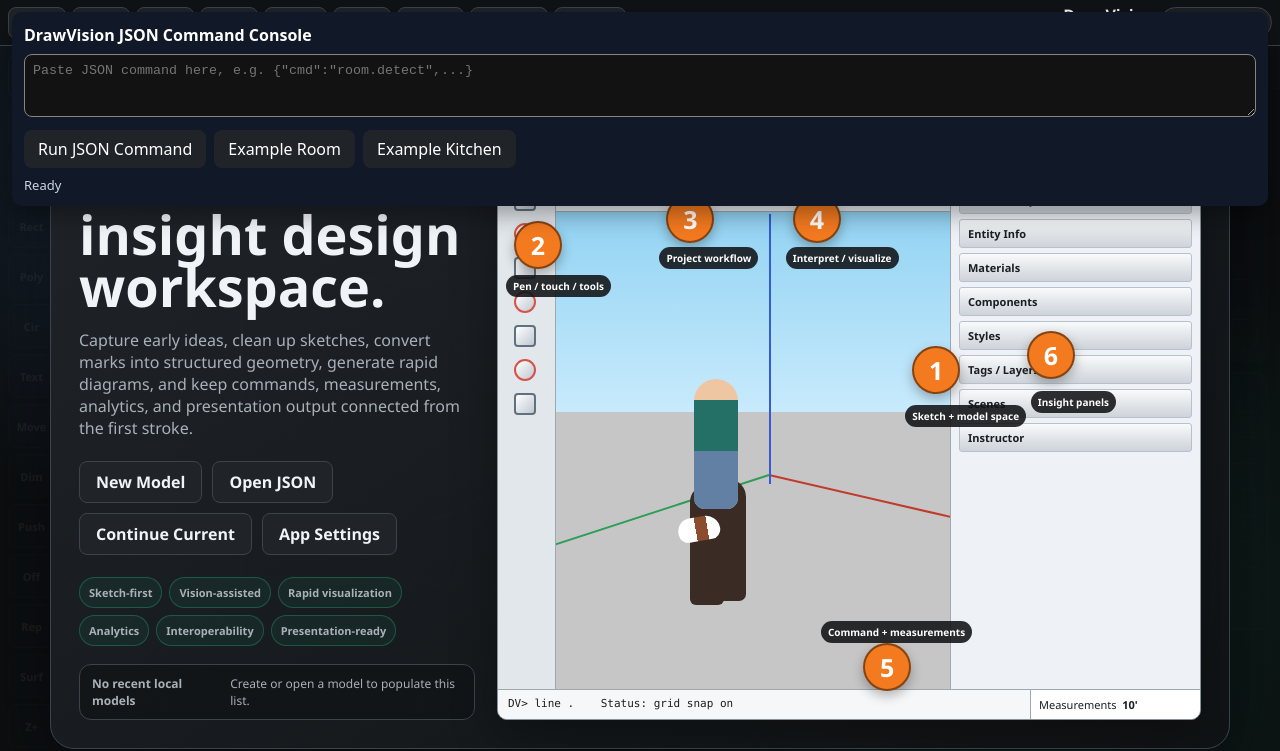
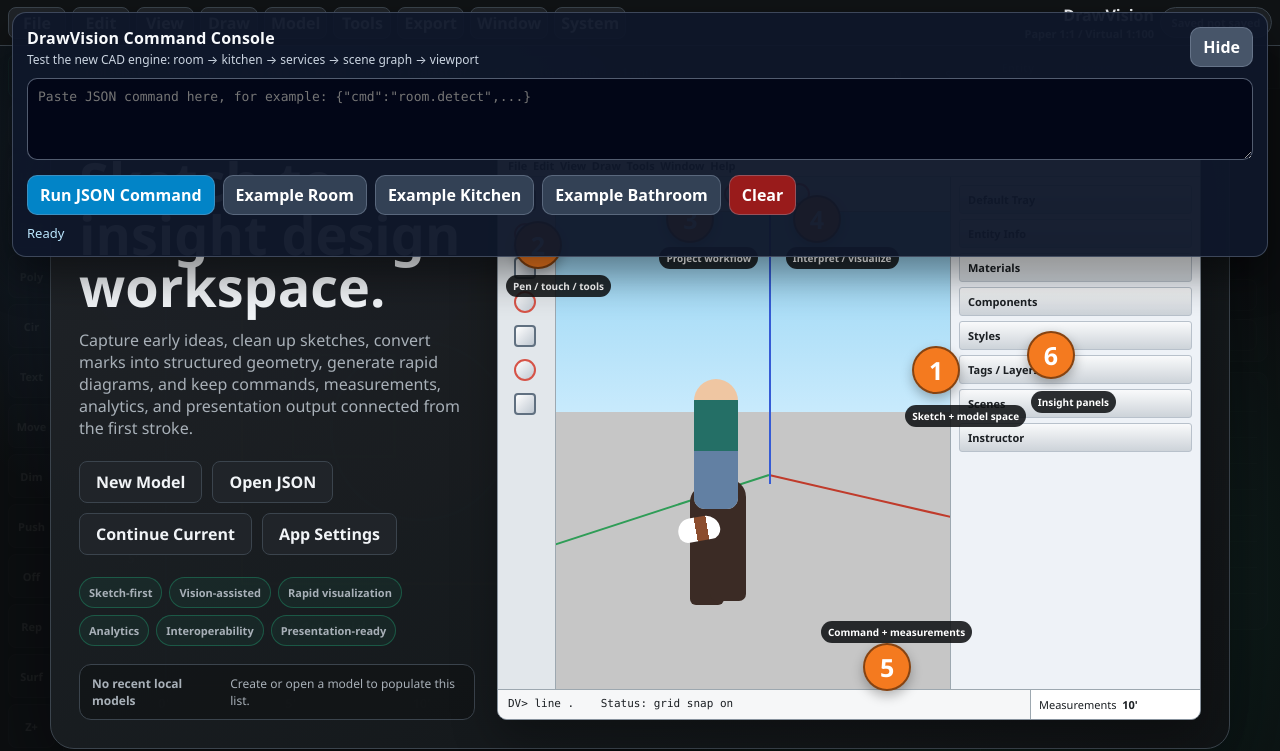
Before and after one commit to bobbyloh/drawvision, a website with bundled scripts: page index.html in a window 1280 px wide. Shown: the top 751 px of the page. Built offline with nearby package versions, Linux system fonts and the light colour scheme.

Commit message:
Improve JSON command console UI clarity

```diff
--- a/index.html
+++ b/index.html
@@ -11,15 +11,32 @@
   <title>DrawVision</title>
 </head>
 <body>
-<div id="dvJsonCommandPanel" style="position:fixed;top:12px;left:12px;right:12px;z-index:9999;background:#111827;color:white;padding:12px;border-radius:10px;box-shadow:0 8px 24px rgba(0,0,0,.35);font-family:system-ui;">
-  <div style="font-weight:700;margin-bottom:8px;">DrawVision JSON Command Console</div>
-  <textarea id="dvJsonCommandInput" rows="3" style="width:100%;box-sizing:border-box;border-radius:8px;padding:8px;font-family:monospace;" placeholder='Paste JSON command here, e.g. {"cmd":"room.detect",...}'></textarea>
-  <div style="display:flex;gap:8px;margin-top:8px;">
-    <button id="dvRunJsonCommand" style="padding:8px 14px;border-radius:8px;border:0;cursor:pointer;">Run JSON Command</button>
-    <button id="dvFillRoomCommand" style="padding:8px 14px;border-radius:8px;border:0;cursor:pointer;">Example Room</button>
-    <button id="dvFillKitchenCommand" style="padding:8px 14px;border-radius:8px;border:0;cursor:pointer;">Example Kitchen</button>
+<div id="dvJsonCommandPanel" class="dv-command-console">
+  <div class="dv-console-header">
+    <div>
+      <div class="dv-console-title">DrawVision Command Console</div>
+      <div class="dv-console-subtitle">Test the new CAD engine: room → kitchen → services → scene graph → viewport</div>
+    </div>
+    <button id="dvToggleConsole" class="dv-console-button secondary">Hide</button>
   </div>
-  <div id="dvJsonCommandStatus" style="margin-top:8px;font-size:13px;color:#cbd5e1;">Ready</div>
+
+  <textarea
+    id="dvJsonCommandInput"
+    class="dv-command-input"
+    rows="4"
+    placeholder='Paste JSON command here, for example: {"cmd":"room.detect",...}'
+  ></textarea>
+
+  <div class="dv-console-actions">
+    <button id="dvRunJsonCommand" class="dv-console-button primary">Run JSON Command</button>
+    <button id="dvFillRoomCommand" class="dv-console-button">Example Room</button>
+    <button id="dvFillKitchenCommand" class="dv-console-button">Example Kitchen</button>
+    <button id="dvFillBathroomCommand" class="dv-console-button">Example Bathroom</button>
+    <button id="dvClearJsonCommand" class="dv-console-button danger">Clear</button>
+  </div>
+
+  <div id="dvJsonCommandStatus" class="dv-console-status">Ready</div>
+</div>
 </div>
 
   <main class="app-shell">
--- a/js/app.js
+++ b/js/app.js
@@ -1477,9 +1477,15 @@
   const run = document.getElementById('dvRunJsonCommand');
   const room = document.getElementById('dvFillRoomCommand');
   const kitchen = document.getElementById('dvFillKitchenCommand');
+  const bathroom = document.getElementById('dvFillBathroomCommand');
+  const clear = document.getElementById('dvClearJsonCommand');
+  const toggle = document.getElementById('dvToggleConsole');
+  const panel = document.getElementById('dvJsonCommandPanel');
   const status = document.getElementById('dvJsonCommandStatus');
 
   if (!input || !run) return;
+  if (run.dataset.bound === 'true') return;
+  run.dataset.bound = 'true';
 
   room?.addEventListener('click', () => {
     input.value = JSON.stringify({
@@ -1487,7 +1493,8 @@
       name: 'Kitchen',
       room_type: 'kitchen',
       boundary: [[0,0,0],[5000,0,0],[5000,3000,0],[0,3000,0]]
-    });
+    }, null, 2);
+    status.textContent = 'Loaded room.detect example';
   });
 
   kitchen?.addEventListener('click', () => {
@@ -1496,7 +1503,34 @@
       room_id: 'room_1',
       layout_type: 'linear',
       start: [100,100,0]
-    });
+    }, null, 2);
+    status.textContent = 'Loaded kitchen.generate example';
+  });
+
+  bathroom?.addEventListener('click', () => {
+    input.value = JSON.stringify({
+      cmd: 'bathroom.generate',
+      room_id: 'room_1',
+      start: [100,1200,0]
+    }, null, 2);
+    status.textContent = 'Loaded bathroom.generate example';
+  });
+
+  clear?.addEventListener('click', () => {
+    input.value = '';
+    status.textContent = 'Cleared';
+  });
+
+  toggle?.addEventListener('click', () => {
+    panel?.classList.toggle('dv-console-hidden');
+    toggle.textContent = panel?.classList.contains('dv-console-hidden') ? 'Show' : 'Hide';
+  });
+
+  input.addEventListener('keydown', event => {
+    if ((event.ctrlKey || event.metaKey) && event.key === 'Enter') {
+      event.preventDefault();
+      run.click();
+    }
   });
 
   run.addEventListener('click', () => {
--- a/styles.css
+++ b/styles.css
@@ -1033,3 +1033,108 @@
     display: none;
   }
 }
+
+/* DrawVision clarity console */
+.dv-command-console {
+  position: fixed;
+  top: 12px;
+  left: 12px;
+  right: 12px;
+  z-index: 999999;
+  background: rgba(15, 23, 42, 0.96);
+  color: #f8fafc;
+  padding: 14px;
+  border-radius: 14px;
+  box-shadow: 0 18px 40px rgba(0,0,0,.45);
+  font-family: system-ui, -apple-system, BlinkMacSystemFont, "Segoe UI", sans-serif;
+  border: 1px solid rgba(148,163,184,.35);
+}
+
+.dv-console-header {
+  display: flex;
+  align-items: flex-start;
+  justify-content: space-between;
+  gap: 12px;
+  margin-bottom: 10px;
+}
+
+.dv-console-title {
+  font-size: 16px;
+  font-weight: 800;
+  letter-spacing: .01em;
+}
+
+.dv-console-subtitle {
+  font-size: 12px;
+  color: #cbd5e1;
+  margin-top: 2px;
+}
+
+.dv-command-input {
+  width: 100%;
+  box-sizing: border-box;
+  border-radius: 10px;
+  border: 1px solid rgba(148,163,184,.55);
+  padding: 10px;
+  font-family: ui-monospace, SFMono-Regular, Menlo, Monaco, Consolas, monospace;
+  font-size: 13px;
+  background: #020617;
+  color: #e2e8f0;
+  outline: none;
+}
+
+.dv-command-input:focus {
+  border-color: #38bdf8;
+  box-shadow: 0 0 0 3px rgba(56,189,248,.18);
+}
+
+.dv-console-actions {
+  display: flex;
+  flex-wrap: wrap;
+  gap: 8px;
+  margin-top: 10px;
+}
+
+.dv-console-button {
+  padding: 8px 12px;
+  border-radius: 10px;
+  border: 1px solid rgba(148,163,184,.4);
+  background: #334155;
+  color: white;
+  cursor: pointer;
+  font-weight: 650;
+}
+
+.dv-console-button:hover {
+  filter: brightness(1.12);
+}
+
+.dv-console-button.primary {
+  background: #0284c7;
+}
+
+.dv-console-button.secondary {
+  background: #475569;
+}
+
+.dv-console-button.danger {
+  background: #991b1b;
+}
+
+.dv-console-status {
+  margin-top: 9px;
+  font-size: 13px;
+  color: #bae6fd;
+  min-height: 18px;
+}
+
+.dv-console-hidden {
+  transform: translateY(calc(-100% + 44px));
+}
+
+.dv-console-hidden .dv-command-input,
+.dv-console-hidden .dv-console-actions,
+.dv-console-hidden .dv-console-status,
+.dv-console-hidden .dv-console-subtitle {
+  display: none;
+}
```
Also changed, not shown: js/ui-console-smoke.test.js (added, +14 -0 lines).
